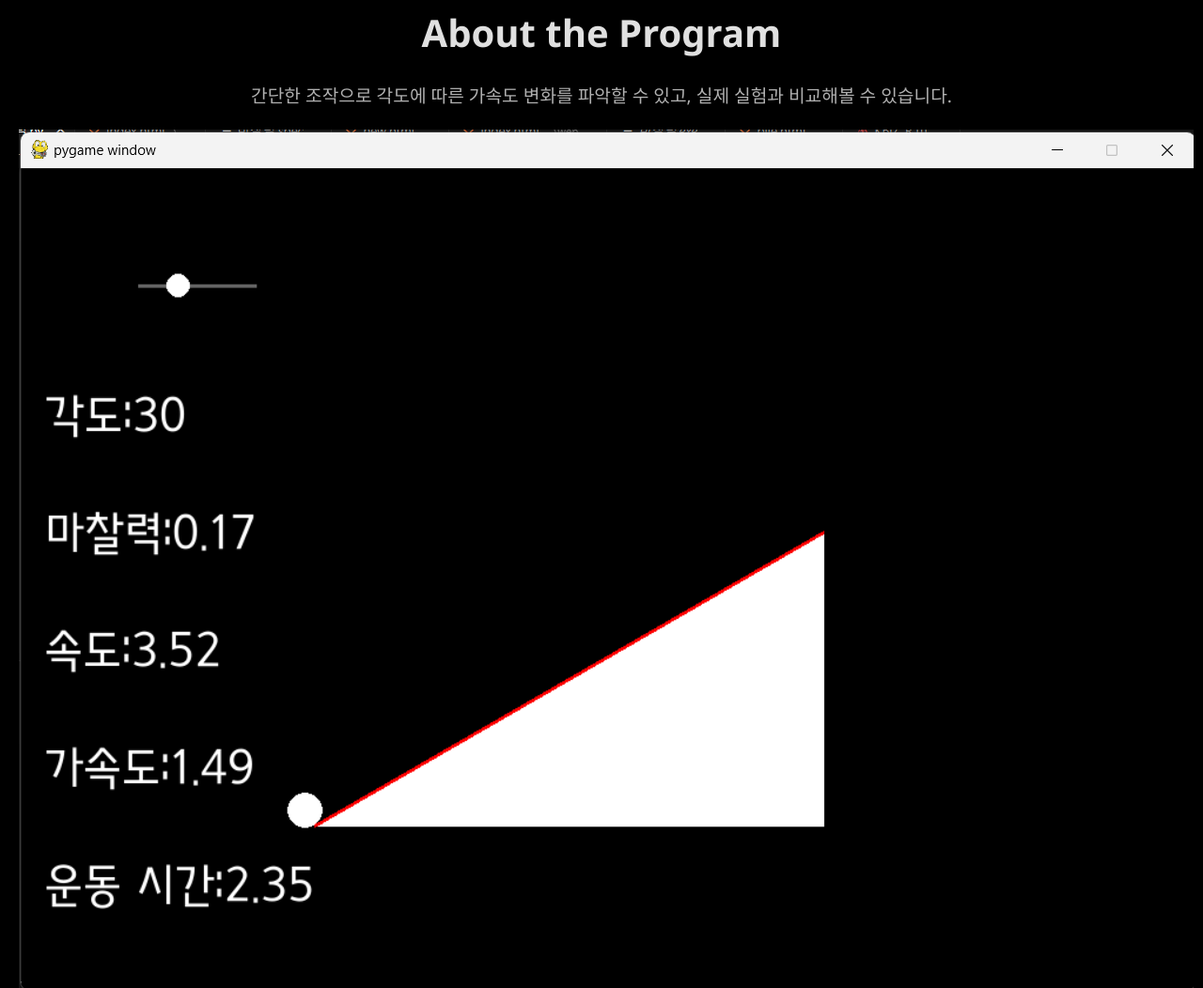
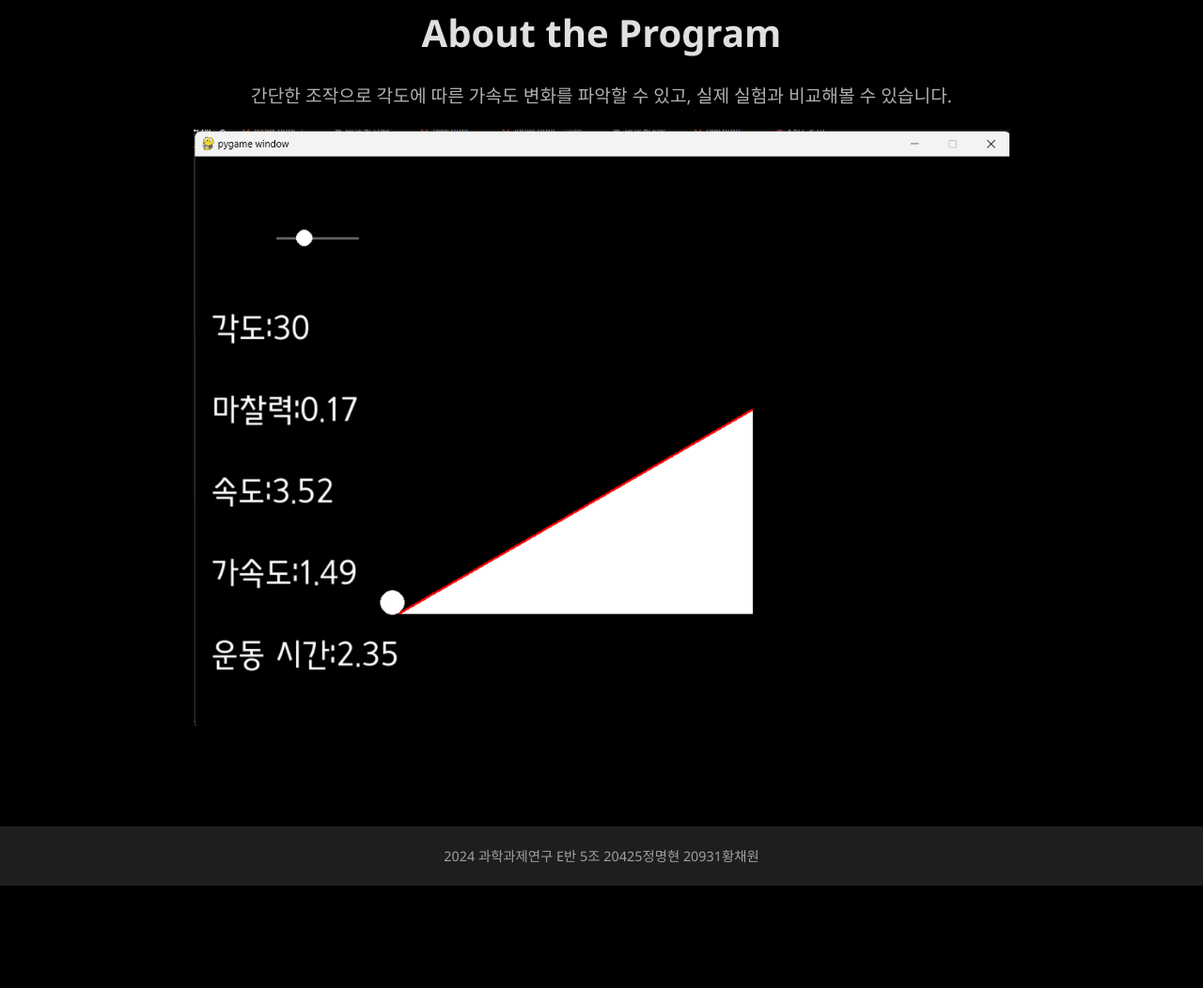
Before and after one commit to JUNGCCI/science-website, a plain HTML site: page index.html in a window 1280 px wide. Shown: the part 755-1807 px from the top of the page at 94% size. After the commit the page ends 1698 px from the top, so only its background shows below. Drawn offline with Linux system fonts and the light colour scheme.

Commit message:
Update index.html

```diff
--- a/index.html
+++ b/index.html
@@ -31,7 +31,7 @@
     <section id="about">
         <h2>About the Program</h2>
         <p>간단한 조작으로 각도에 따른 가속도 변화를 파악할 수 있고, 실제 실험과 비교해볼 수 있습니다.</p>
-        <img src="스크린샷 2024-09-10 101549.png">
+        <img src="스크린샷 2024-09-10 101549.png" width=70%>
     </section>
 
     <footer>
```
